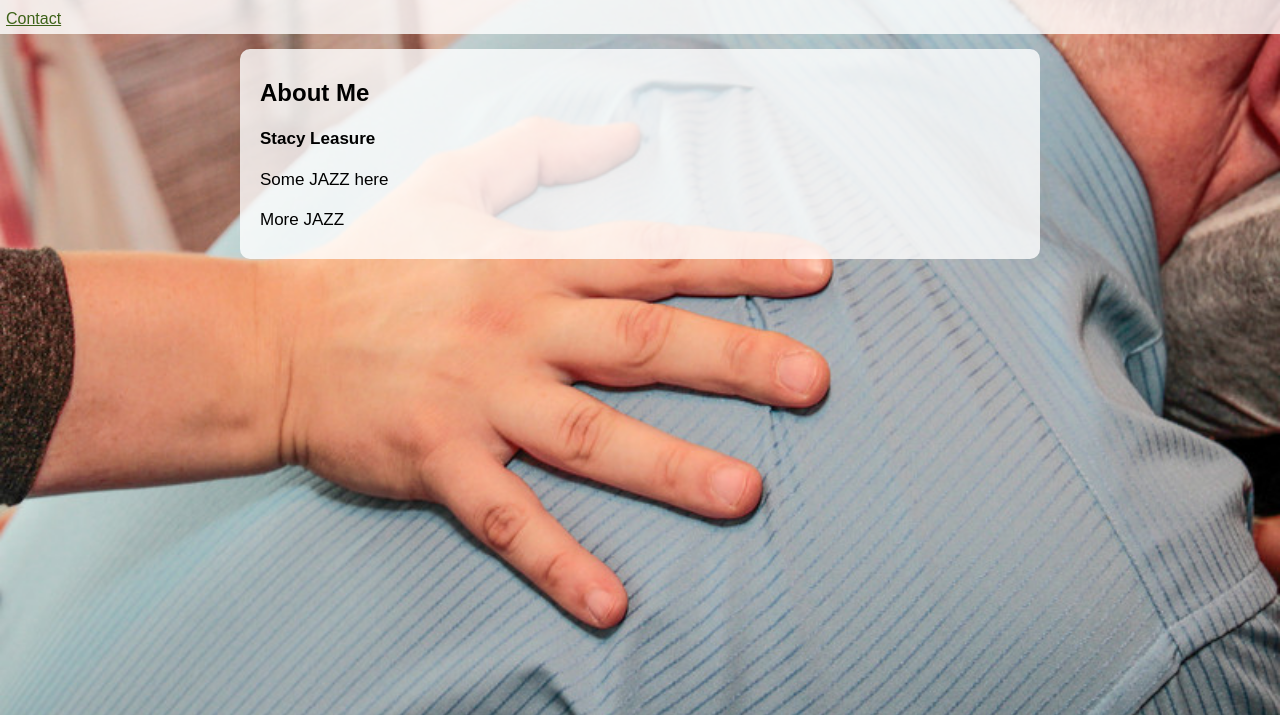
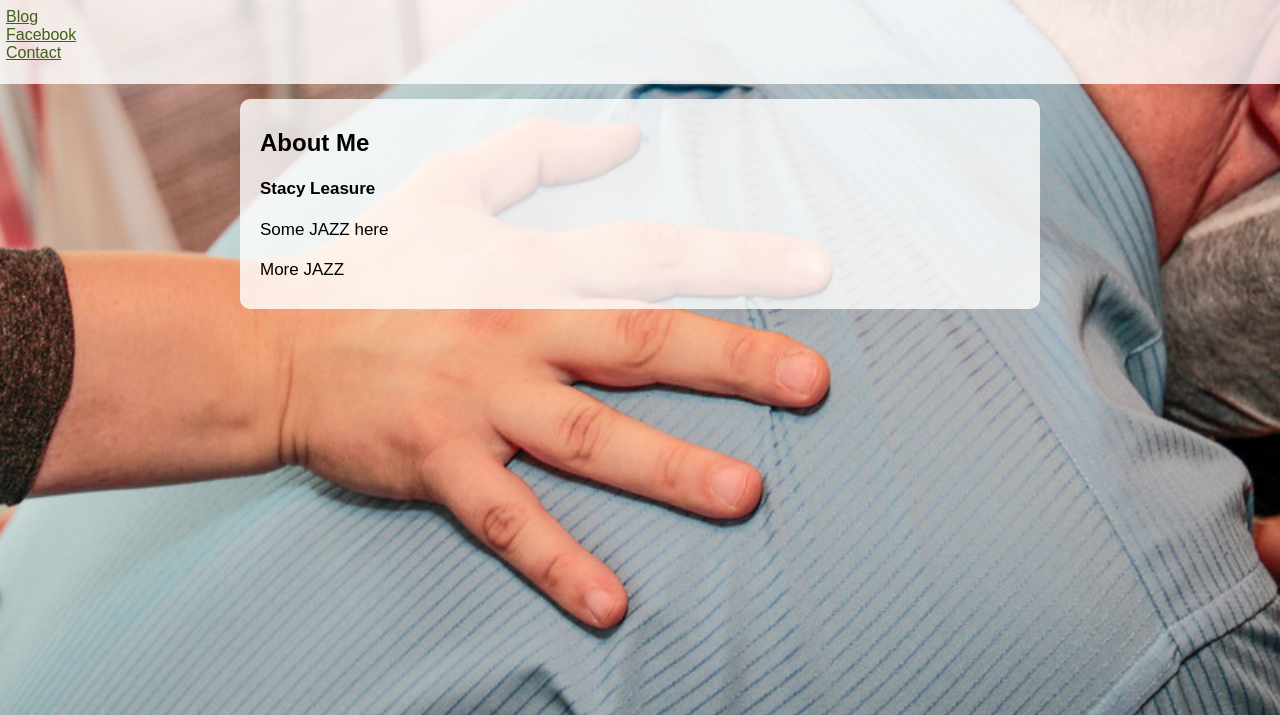
Before and after one commit to chrisbroski/leasuremassage, a plain HTML site: page about.html in a window 1280 px wide. Shown: the part 85-800 px from the top of the page. Drawn offline with Linux system fonts and the light colour scheme.

Commit message:
Update about.html

```diff
--- a/about.html
+++ b/about.html
@@ -51,8 +51,8 @@
 
 <div id="header">
 	<h1><a href="/"><img src="assets/leasure massage.png" alt="Leasure Massage"></a></h1>
-	<!-- <p><a href="http://leasuremassage.blogspot.com/" target="_blank">Blog</a><br>
-	    <a href="https://www.facebook.com/leasuremassage" target="_blank">Facebook</a> -->
+	<p><a href="http://leasuremassage.blogspot.com/" target="_blank">Blog</a><br>
+	<a href="https://www.facebook.com/leasuremassage" target="_blank">Facebook</a>
 	<br> <a href="contact">Contact</a>
 </div>
 
```
